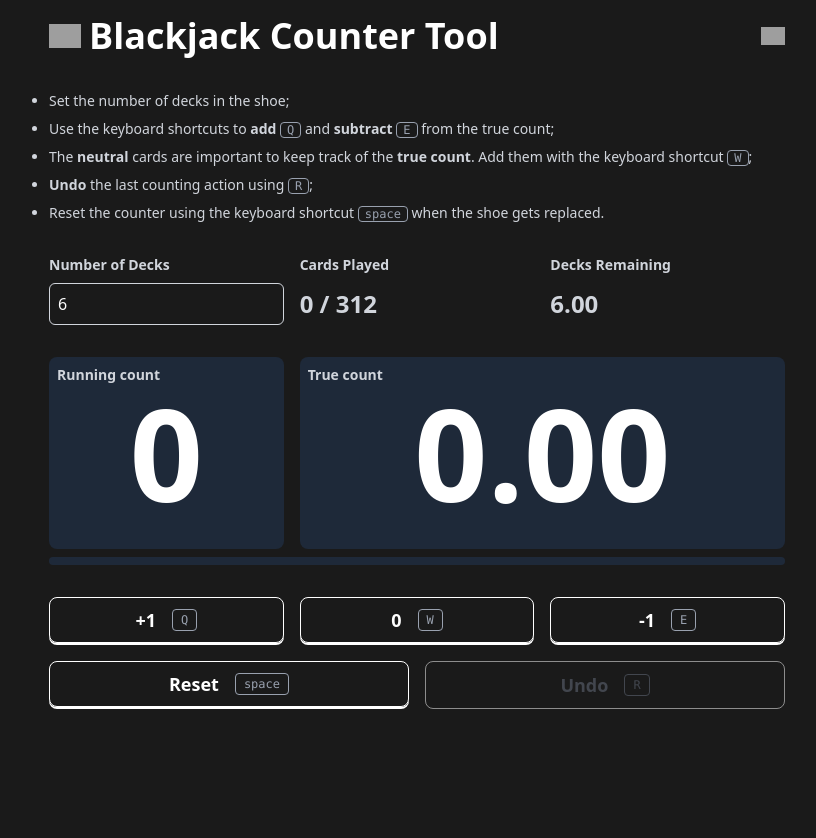
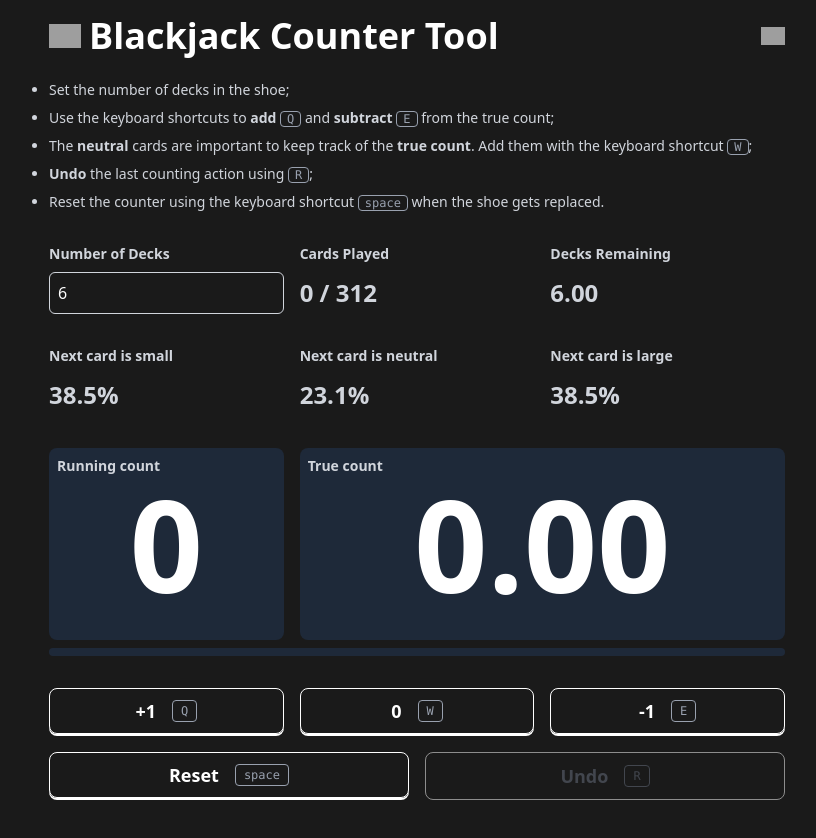
Before and after one commit to tchesa/blackjack-counter-tool, a React (Vite) app: page / in a window 1280 px wide. Shown: the top 838 px of the page, without its empty margins (223-1039 px from the left). Before the commit the page ends 800 px from the top, so only its background shows below. Built offline with nearby package versions, Linux system fonts and the light colour scheme; no server answers; grey boxes are pictures that could not be loaded.

Commit message:
display next card probability (#13)

```diff
--- a/src/App.tsx
+++ b/src/App.tsx
@@ -24,6 +24,12 @@ const CONTER_LABELS: Record<Counter, string> = {
 };
 
 type LastAction = "add" | "subtract" | "neutral";
+
+const DECK_SIZE = 52;
+const SMALL_CARDS_PER_DECK = 20;
+const LARGE_CARDS_PER_DECK = 20;
+const NEUTRAL_CARDS_PER_DECK =
+  DECK_SIZE - SMALL_CARDS_PER_DECK - LARGE_CARDS_PER_DECK;
 
 export default function Home() {
   const [count, setCount] = useState<number>(0);
@@ -197,6 +203,27 @@ export default function Home() {
     });
   }, [numberOfDecks]);
 
+  const totalCards = numberOfDecks * DECK_SIZE;
+  const cardsRemaining = totalCards - cardsPlayed;
+
+  const totalSmallCards = numberOfDecks * SMALL_CARDS_PER_DECK;
+  const totalLargeCards = numberOfDecks * LARGE_CARDS_PER_DECK;
+  const totalNeutralCards = numberOfDecks * NEUTRAL_CARDS_PER_DECK;
+
+  const smallCardsRemaining = Math.max(0, totalSmallCards - smallCardsPlayed);
+  const largeCardsRemaining = Math.max(0, totalLargeCards - largeCardsPlayed);
+  const neutralCardsRemaining = Math.max(
+    0,
+    totalNeutralCards - neutralCardsPlayed
+  );
+
+  const nextCardIsSmallProbability =
+    cardsRemaining > 0 ? smallCardsRemaining / cardsRemaining : 0;
+  const nextCardIsLargeProbability =
+    cardsRemaining > 0 ? largeCardsRemaining / cardsRemaining : 0;
+  const nextCardIsNeutralProbability =
+    cardsRemaining > 0 ? neutralCardsRemaining / cardsRemaining : 0;
+
   return (
     <div className="font-sans min-h-screen px-4 pt-4 pb-20 max-w-screen-md mx-auto flex flex-col">
       <header className="row-start-1 flex gap-2 flex-wrap items-center justify-between mb-6">
@@ -267,6 +294,20 @@ export default function Home() {
           <TextField
             label="Decks Remaining"
             value={decksRemaining.toFixed(2)}
+          />
+        </div>
+        <div className="gap-4 w-full grid grid-cols-3">
+          <TextField
+            label="Next card is small"
+            value={(nextCardIsSmallProbability * 100).toFixed(1) + "%"}
+          />
+          <TextField
+            label="Next card is neutral"
+            value={(nextCardIsNeutralProbability * 100).toFixed(1) + "%"}
+          />
+          <TextField
+            label="Next card is large"
+            value={(nextCardIsLargeProbability * 100).toFixed(1) + "%"}
           />
         </div>
         <div className="flex flex-col gap-2 w-full">
```
